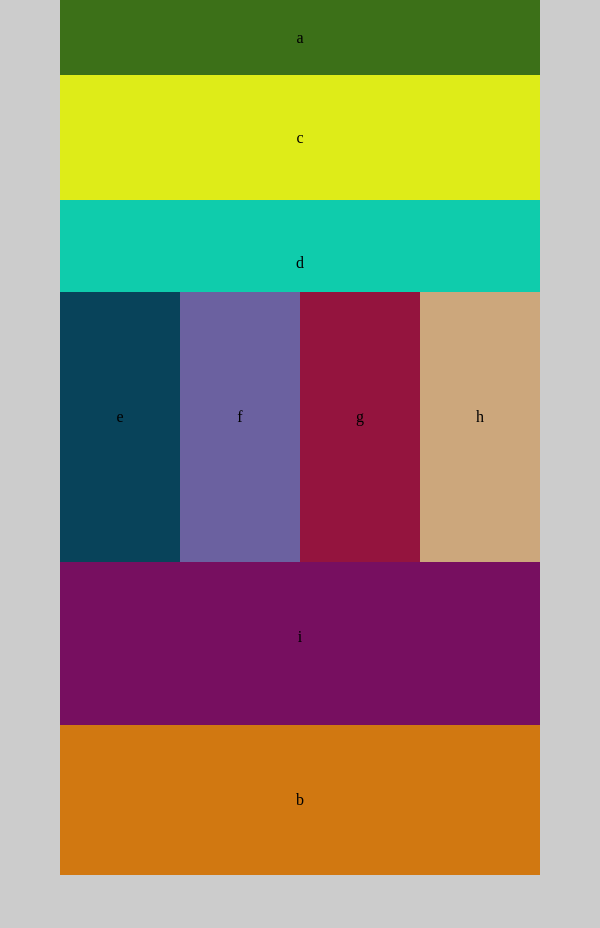
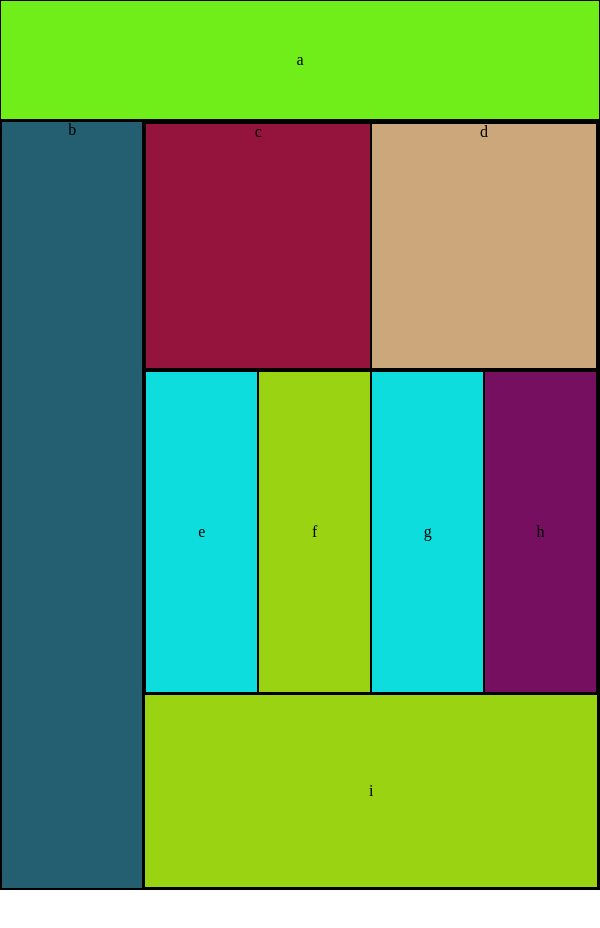
Before and after one commit to gpadmapriya/lab-01, a plain HTML site: page index.html in a window 600 px wide. After the commit the page ends 890 px from the top, so only its background shows below. Drawn offline with Linux system fonts and the light colour scheme.

Commit message:
fix tablet and desktop views

```diff
--- a/css/base.css
+++ b/css/base.css
@@ -1,6 +1,11 @@
 *{
   box-sizing: border-box;
 }
+body * {
+  border: 1px solid black;
+  background-color: #ccc;
+  }
 body {
-  background-color: #ccc;
+  display: flex;
+  flex-direction: column;
 }
--- a/css/layout.css
+++ b/css/layout.css
@@ -1,147 +1,110 @@
-#everything {
-  margin: auto;
-  display: grid;
-  height: 700px;
-  max-width: 960px;
-  grid-template-rows: 1fr 6fr;
+
+@media only screen and (max-width: 400px){
+header {
+  min-height: 7vh;
+  display: flex;
+  flex-direction: column;
+  justify-content: center;
+  text-align: center;
+  background-color: rgb(111, 238, 26);
+}
+
+aside {
+  min-height: 14vh;
+  display: flex;
+  flex-direction: column;
+  justify-content: center;
+  text-align: center;
+  background-color: rgb(36, 95, 113);
+}
+
+#c, #d {
+  width: 100%;
+  min-height: 12vh;
+  display: flex;
+  flex-direction: column;
+  justify-content: center;
   text-align: center;
 }
 
-#bc {
-  display: grid;
-  grid-template-columns: 200px 760px;
+#efgh {
+  width: 100%;
+  min-height: 48vh;
+  display: flex;
+  flex-direction: row;
+  flex-wrap: wrap;
+  justify-content: center;
+}
+#e, #f, #h, #g {
+  width: 50%;
+  text-align: center;
+
 }
 
-#everythingelse {
-  display: grid;
-  grid-template-rows: 200px 250px 150px;
-  grid-template-rows: 33.33% 41.66% 25%;
+#i {
+  min-height: 8vh;
+  justify-content: center;
+  text-align: center;
+  background-color: rgb(111, 238, 26);
 }
-#cd {
-  display: grid;
-  grid-template-columns: 50% 50%;
-}
-#efgh{
-  display: grid;
-  grid-template-columns: 25% 25% 25% 25%;
 }
 
-#a {
-  line-height: 100px;
-}
-#b {
-  line-height: 600px;
-}
-#c, #d {
-  line-height: 200px;
-}
-#e, #f, #g, #h {
-  line-height: 250px;
-}
-#i {
-  line-height: 150px;
-}
-@media only screen and (max-width: 767px) {
-  #everything {
-    display: grid;
-    max-width: 480px;
-    height: 1060px;
-    grid-template-rows: 75px 150px 125px 125px 250px 250px 80px;
-    /*grid-template-columns: 1fr;*/
+@media only screen and (min-width: 401px) {
+
+  body {
+    display: flex;
+    flex-direction: column;
+    height: 100%
   }
 
-  #a {
-    width: 480px;
-    height: 75px;
-    line-height: 75px;
+  #everything {
+    display: flex;
+    flex-direction: row;
+    text-align: center;
+    height: 85%;
   }
-  #bc {
-    width: 480px;
-  }
-  /*
-  #bc{
-    display: grid;
-    grid-row-start: 2;
-    grid-template-rows: 150px 830px;
-    width: 480px;
-  }
-  */
-  #b{
-    display: grid;
-    grid-row: 2 / 3;
-    width: 480px;
-    height: 150px;
-    line-height: 150px;
-  }
-  /*
-  #everythingelse{
-    grid-row-start: 3;
-    display: grid;
-    width: 480px;
-    height: 835px;
+  header {
+    min-height: 15vh;
+    display: flex;
+    flex-direction: column;
+    justify-content: center;
+    text-align: center;
+    background-color: rgb(111, 238, 26);
   }
 
-  #cd{
-    display: grid;
-    height: 250px;
-    width: 480px;
-    }
-  */
-  #c{
-    display: grid;
-    grid-row: 3 / 4;
-    height: 125px;
-    width: 480px;
-    line-height: 125px;
+  aside {
+    width: 25%;
+    background-color: rgb(36, 95, 113);
   }
 
-  #d{
-    grid-row: 4 / 5;
-    height: 125px;
-    width: 480px;
-    line-height: 125px;
+  #everythingelse {
+    width: 80%;
+    height: 85%;
   }
-  /*
-  #efgh{
-    margin-right: 0px;
-    margin-left: 0px;
-    height: 500px;
-    width: 480px;
-    overflow: hidden;
+  #cd {
+    display: flex;
+    flex-direction: row;
+    min-height: 31vh;
+  }
+  #c, #d {
+    width: 50%;
+  }
+  #efgh {
+    display: flex;
+    flex-direction: row;
+    min-height: 40vh;
+    line-height: 40vh;
   }
 
-  #e{
-    height: 250px;
-    width: 240px;
-    float: left;
-    line-height: 250px;
+  #e, #f, #g, #h {
+    width: 25%;
   }
 
-  #f{
-    height: 250px;
-    width: 240px;
-    float: left;
-    line-height: 250px;
+  #i {
+    min-height: 24vh;
+    justify-content: center;
+    text-align: center;
+    line-height: 24vh;
+    background-color: rgb(111, 238, 26);
   }
-
-  #g{
-    height: 250px;
-    width: 240px;
-    float: left;
-    line-height: 250px;
-  }
-
-  #h{
-    height: 250px;
-    width: 240px;
-    float: left;
-    line-height: 250px;
-  }
-
-  #i{
-    height: 80px;
-    width: 480px;
-    line-height: 80px;
-  }
-  */
 }
--- a/css/modules.css
+++ b/css/modules.css
@@ -1,4 +1,4 @@
-@media only screen and (min-width: 768px) {
+@media only screen and (min-width: 961px) {
   #a {
     background-color: rgb(111, 238, 26);
   }
@@ -29,7 +29,37 @@
 
 }
 
-@media only screen and (max-width: 767px) {
+@media only screen and (min-width: 401px) and (max-width: 960px) {
+
+  #a {
+    background-color: rgb(107, 97, 160);
+  }
+  #b{
+    background-color: rgb(216, 230, 208);
+  }
+  #c{
+    background-color: rgb(148, 20, 62);
+  }
+  #d{
+    background-color: rgb(204, 167, 124);
+  }
+  #e{
+    background-color: rgb(14, 221, 221);
+  }
+  #f{
+    background-color: rgb(153, 211, 18);
+  }
+  #g{
+    background-color: rgb(14, 221, 221);
+  }
+  #h{
+    background-color: rgb(119, 15, 96);
+  }
+  #i{
+    background-color: rgb(153, 211, 18);
+  }
+}
+@media only screen and (max-width: 400px) {
 
   #a {
     background-color: rgb(60, 112, 24);
--- a/index.html
+++ b/index.html
@@ -14,11 +14,9 @@
 
 <body>
 
-  <body>
+  <header>a</header>
   <div id="everything">
-      <div id="a">a</div>
-      <div id="bc">
-        <div id="b">b</div>
+    <aside>b</aside>
     <div id="everythingelse">
       <div id="cd">
         <div id="c">c</div>
@@ -30,13 +28,11 @@
         <div id="g">g</div>
         <div id="h">h</div>
       </div>
-          <div id="i">i</div>
+      <footer id="i">i</footer>
     </div>
-      </div>
+
   </div>
 
 </body>
 
-</body>
-
 </html>
```
Lines whose indentation alone changed are shown as unchanged.
